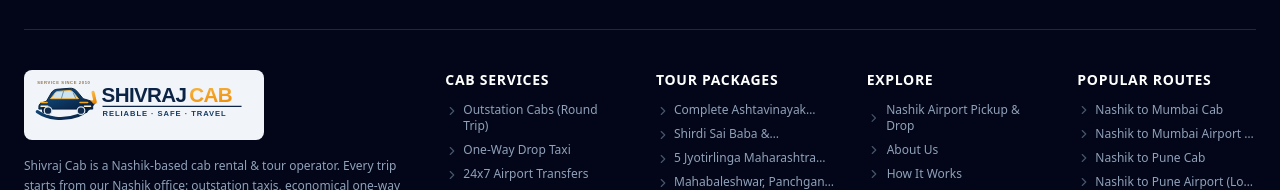
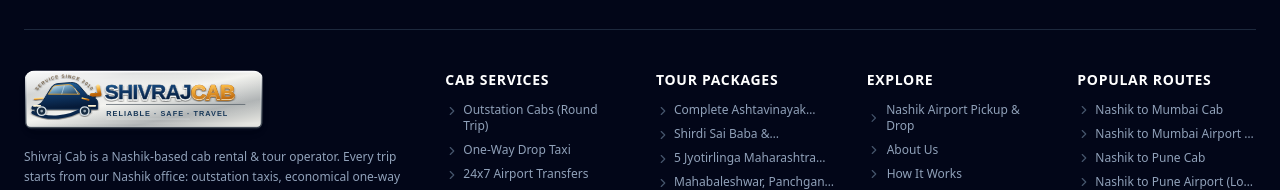
Before and after one commit to kunalgaud-ship-it/swaraj-tours-website, a React (Vite) app: page / in a window 1280 px wide. Shown: the part 8834-9024 px from the top of the page. Built offline with nearby package versions, Linux system fonts and the light colour scheme; no server answers.

Commit message:
Polish Shivraj Cab logo design

```diff
--- a/src/components/Logo.tsx
+++ b/src/components/Logo.tsx
@@ -19,7 +19,7 @@ export const Logo: React.FC<LogoProps> = ({ theme = 'dark', size = 'md', classNa
   <img
     src={`${import.meta.env.BASE_URL}assets/logo-shivraj.svg`}
     alt="Shivraj Cab — Reliable, Safe, Travel"
-    className={`block h-auto ${LOGO_WIDTH[size]} max-w-full ${theme === 'light' ? 'rounded-lg bg-slate-100 p-1.5' : ''} ${className}`}
+    className={`block h-auto ${LOGO_WIDTH[size]} max-w-full ${theme === 'light' ? 'rounded-xl shadow-md' : ''} ${className}`}
     decoding="async"
   />
 );
```
Also changed, not shown: public/assets/logo-shivraj.svg.
